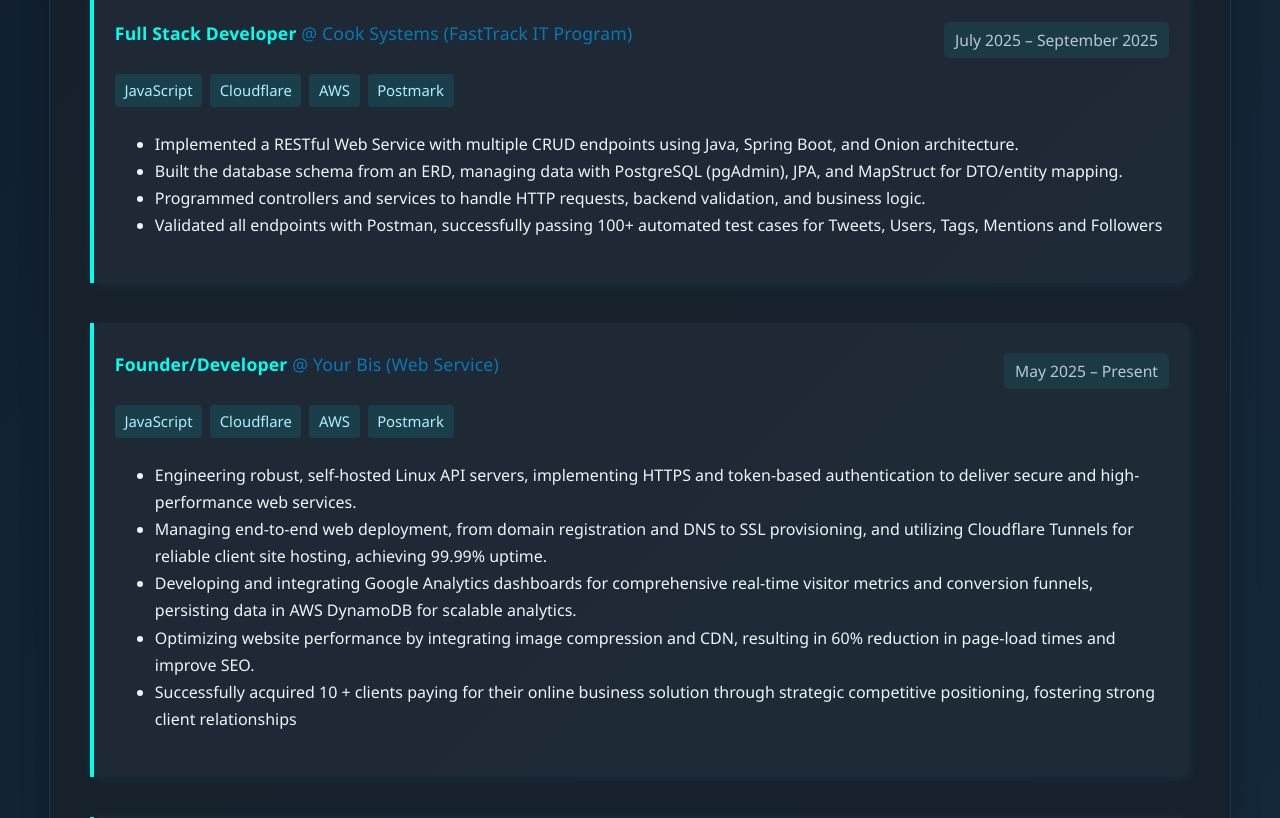
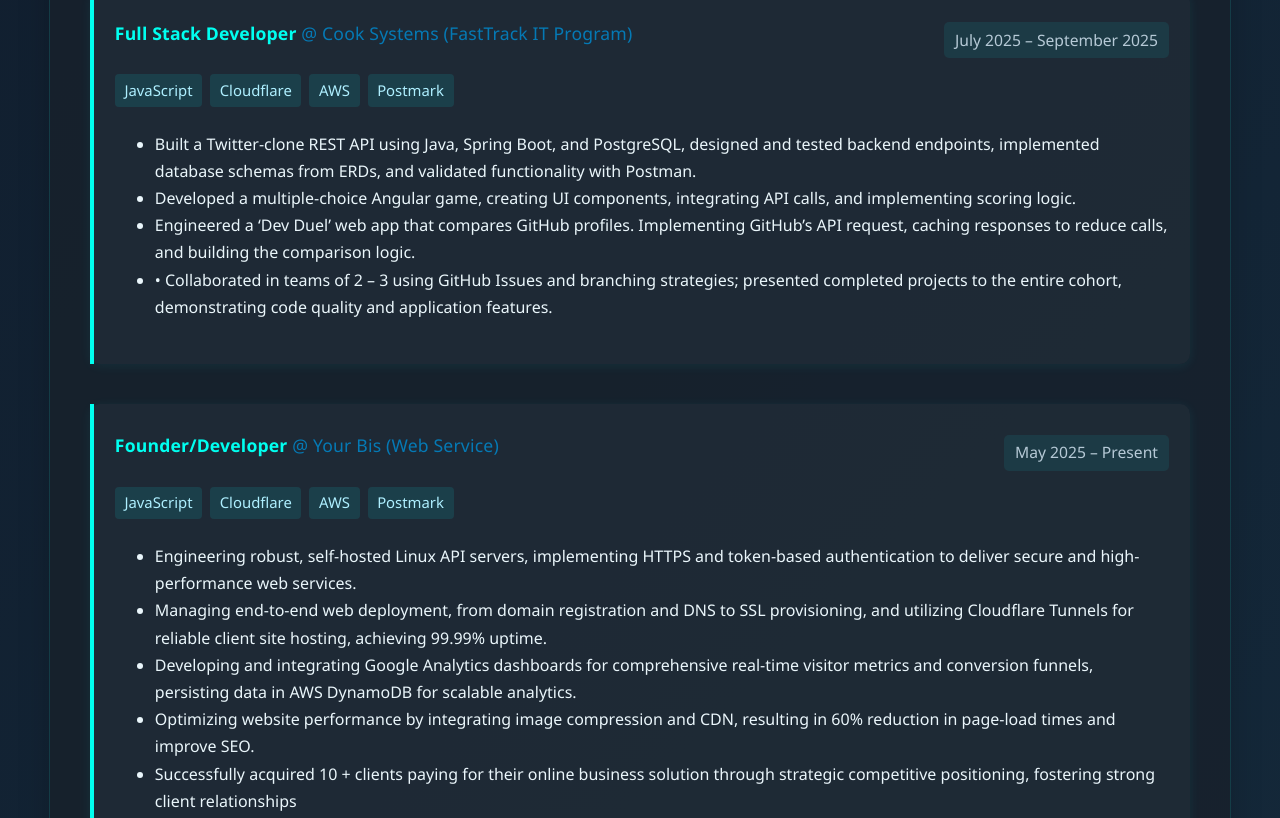
Before and after one commit to motijani/mtijani, a plain HTML site: page index.html in a window 1280 px wide. Shown: the part 920-1738 px from the top of the page. Drawn offline with nearby package versions, Linux system fonts and the light colour scheme; no server answers.

Commit message:
update resume

```diff
--- a/index.html
+++ b/index.html
@@ -91,16 +91,18 @@
           </div>
           <ul>
             <li>
-             Implemented a RESTful Web Service with multiple CRUD endpoints using Java, Spring Boot, and Onion architecture.
+             Built a Twitter-clone REST API using Java, Spring Boot, and PostgreSQL, designed and tested backend endpoints,
+             implemented database schemas from ERDs, and validated functionality with Postman.
             </li>
             <li>
-              Built the database schema from an ERD, managing data with PostgreSQL (pgAdmin), JPA, and MapStruct for DTO/entity mapping.
+              Developed a multiple-choice Angular game, creating UI components, integrating API calls, and implementing scoring logic.
             </li>
             <li>
-              Programmed controllers and services to handle HTTP requests, backend validation, and business logic.
+              Engineered a ‘Dev Duel’ web app that compares GitHub profiles. Implementing GitHub’s API request, caching responses to reduce calls, and building the comparison logic.
             </li>
             <li>
-              Validated all endpoints with Postman, successfully passing 100+ automated test cases for Tweets, Users, Tags, Mentions and Followers
+              • Collaborated in teams of 2 – 3 using GitHub Issues and branching strategies; presented completed projects to the entire cohort,
+              demonstrating code quality and application features.
             </li>
           </ul>
         </div>
```
Also changed, not shown: 1 other file.
